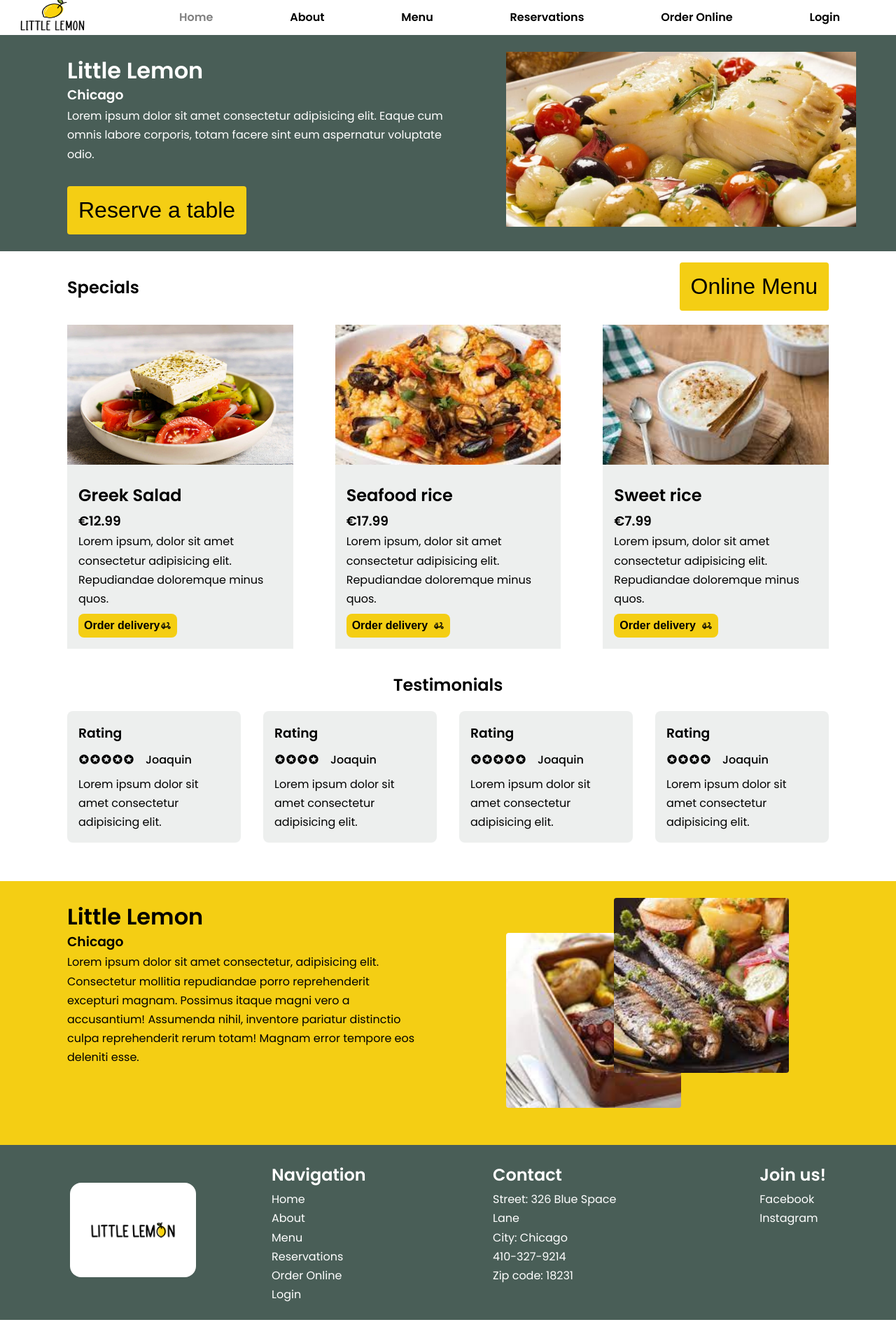
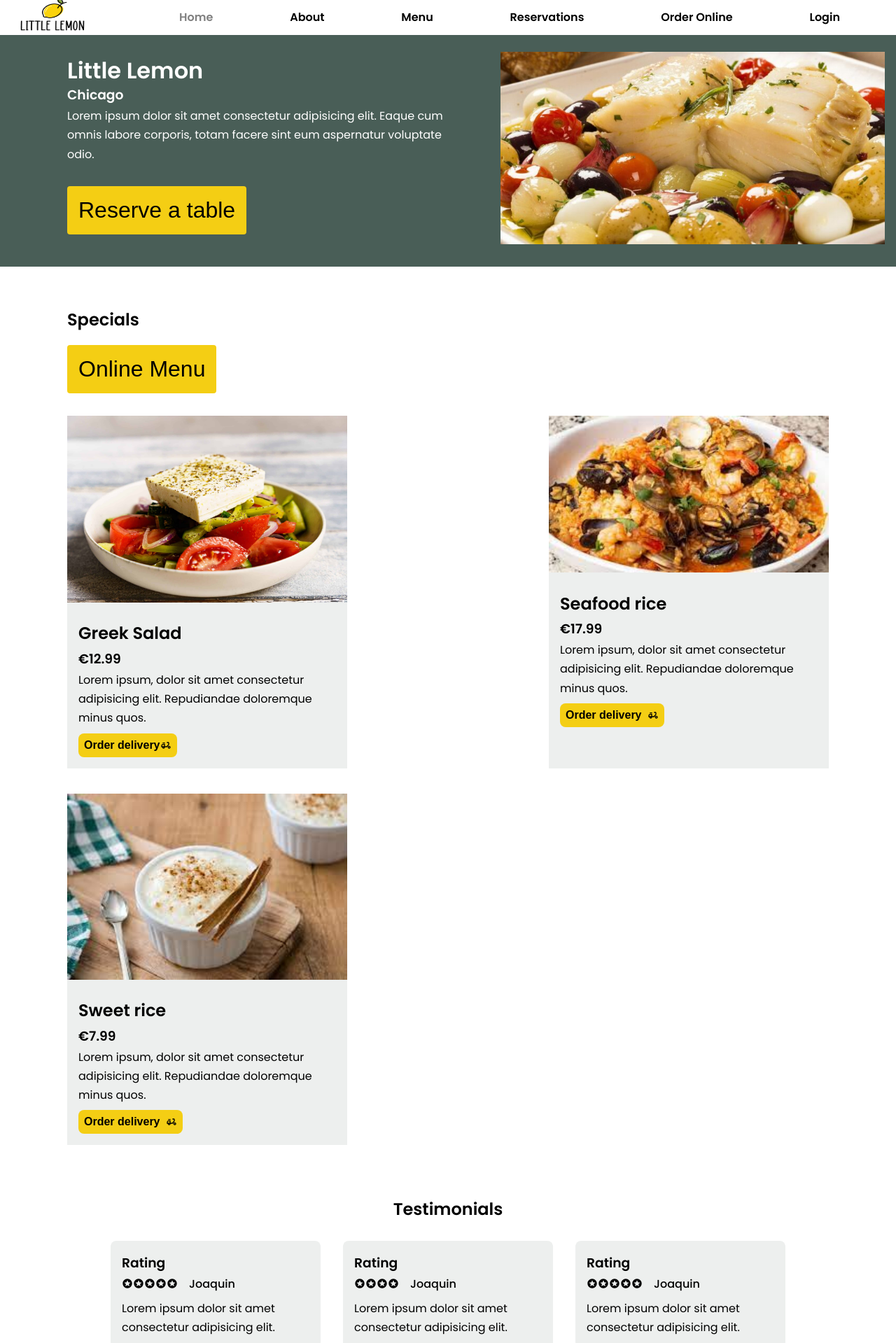
Before and after one commit to Leynad21/Little-Lemon-website, a React (Create React App) app: page / in a window 1280 px wide. Shown: the top 1919 px of the page at 70% size. Before the commit the page ends 1886 px from the top, so only its background shows below. Built offline with nearby package versions, Linux system fonts and the light colour scheme.

Commit message:
add responsive layout

```diff
--- a/src/App.css
+++ b/src/App.css
@@ -217,6 +217,23 @@ footer img {
   max-width: 200px;
 }
 
+@media screen and (max-width: 868px) {
+
+  footer {
+    height: auto;
+  }
+
+  .footer__content {
+    flex-direction: column;
+    justify-content: center;
+    gap: 3rem;
+  }
+
+  footer img {
+    display: none;
+  }
+}
+
 
 
 /* ============ HOME PAGE ============ */
@@ -228,15 +245,12 @@ main {
 #hero {
   background-color: var(--color-bg-variant);
   color: white;
-  height: fit-content;
   display: grid;
-  grid-template-columns: 1fr 1fr;
+  grid-template-columns: 1fr;
   justify-content: center;
-  align-items: top;
-  gap: 70px;
-  padding-left: 6rem;
-  padding-top: 1.5rem;
-  padding-bottom: 1.5rem;
+  gap: 20px;
+  padding: 1.5rem 1rem;
+  text-align: center;
 }
 
 #hero h1 {
@@ -249,36 +263,48 @@ main {
 }
 
 #hero img {
-  max-width: 500px;
-  margin: auto;
+  max-width: 100%;
+}
+
+
+@media screen and (min-width: 768px) {
+  #hero {
+    grid-template-columns: 1fr 1fr;
+    gap: 70px;
+    padding-left: 6rem;
+    text-align: left;
+  }
 }
 
 #highlights {
   background-color: var(--color-bg);
   color: black;
-  padding-left: 6rem;
-  padding-right: 6rem;
-  height: fit-content;
+  padding: 1.5rem;
 }
 
 #highlights .card-menus {
   display: flex;
-  gap: 60px;
+  flex-wrap: wrap;
+  justify-content: center;
+  gap: 20px;
   margin-top: 2rem;
 }
 
 #highlights h1 {
-  display: inline-block;
   margin-top: 2rem;
+  text-align: center;
 }
 
 #highlights .btn {
-  float: right;
   margin-top: 1rem;
+  text-align: center;
 }
 
 .card-menus .card {
   background-color: var(--color-light);
+  width: 100%;
+  max-width: 400px;
+  margin-bottom: 1rem;
 }
 
 .card .card-content {
@@ -287,7 +313,7 @@ main {
 
 .card-menus img {
   width: 100%;
-  height: 200px;
+  height: auto;
   object-fit: cover;
 }
 
@@ -313,25 +339,47 @@ main {
   margin-left: 0.5rem;
 }
 
+@media screen and (min-width: 768px) {
+  #highlights {
+    padding-left: 6rem;
+    padding-right: 6rem;
+  }
+
+  #highlights .card-menus {
+    justify-content: space-between;
+  }
+
+  #highlights h1 {
+    text-align: left;
+  }
+
+  #highlights .btn {
+    text-align: right;
+  }
+}
+
+
 #testimonials {
   background-color: var(--color-bg);
   color: black;
-  height: 300px;
-  padding-left: 6rem;
-  padding-right: 6rem;
+  padding-left: 1rem;
+  padding-right: 1rem;
 }
 
 .testimonials-card__container {
   display: flex;
+  flex-wrap: wrap;
   gap: 2rem;
   justify-content: center;
 }
 
 #testimonials article {
   background-color: var(--color-light);
-  width: 300px;
+  width: 100%;
+  max-width: 300px;
   border-radius: 0.5rem;
   padding: 1rem;
+  margin: 0.5rem 0;
 }
 
 #testimonials h1 {
@@ -341,7 +389,6 @@ main {
 }
 
 .testimonials-card {
-  margin-top: 0.5rem;
   display: flex;
   align-items: center;
   font-weight: 500;
@@ -355,34 +402,45 @@ main {
   margin-top: 0.5rem;
 }
 
+@media (max-width: 768px) {
+  #testimonials {
+    padding-left: 2rem;
+    padding-right: 2rem;
+  }
+
+  #testimonials article {
+    max-width: none;
+  }
+}
+
+
 #about {
   background-color: var(--color-primary);
-  height: fit-content;
   display: grid;
-  grid-template-columns: 1fr 1fr;
+  grid-template-columns: 1fr;
   justify-content: center;
-  align-items: top;
-  gap: 70px;
-  padding-left: 6rem;
-  padding-top: 1.5rem;
-  padding-bottom: 5rem;
+  align-items: center;
+  gap: 2rem;
+  padding: 1.5rem;
+  padding-bottom: 6rem;
 }
 
 #about h1 {
   font-size: 2rem;
   margin-bottom: -0.5rem;
+  text-align: center;
 }
 
 #about p {
   margin-bottom: 2rem;
   max-width: 500px;
+  text-align: center;
 }
 
 #about img {
-  width: 250px;
-  height: 250px;
+  max-width: 100%;
+  height: auto;
   object-fit: cover;
-  margin: auto;
   border-radius: 0.25rem;
 }
 
@@ -399,6 +457,16 @@ main {
 .about-img-2 {
   position: absolute;
   top: 50px;
+}
+
+@media screen and (min-width: 768px) {
+  #about {
+    grid-template-columns: 1fr 1fr;
+  }
+
+  #about p {
+    text-align: left;
+  }
 }
 
 
```
